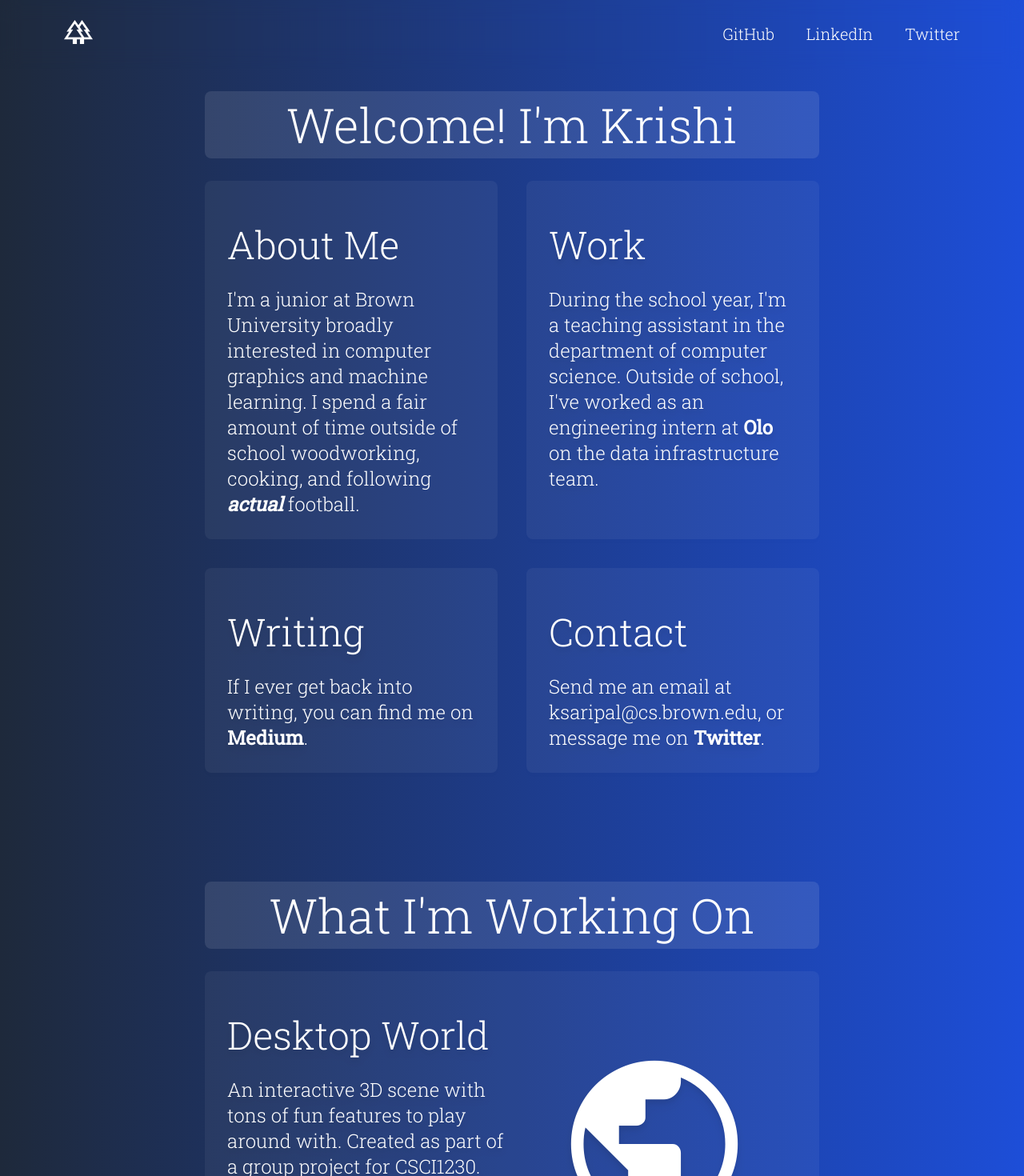
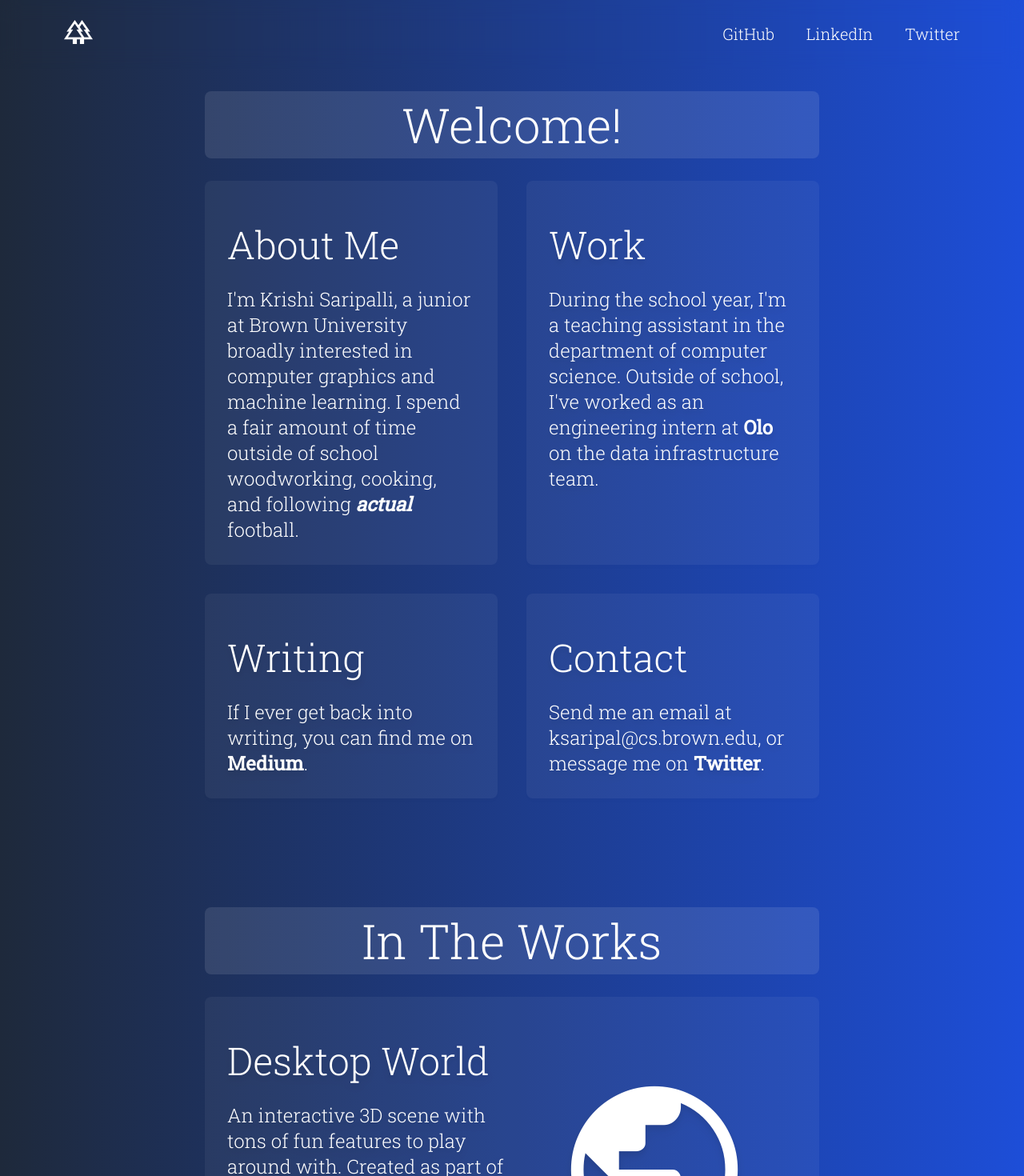
Before and after one commit to krishi-saripalli/krishidev, a React (Vite) app: page / in a window 1280 px wide. Shown: the top 1470 px of the page at 80% size. Built offline with nearby package versions, Linux system fonts and the light colour scheme.

Commit message:
edits to hover

```diff
--- a/src/App.jsx
+++ b/src/App.jsx
@@ -1,5 +1,4 @@
 import React from 'react'
-import HeroSection from './components/HeroSection';
 import NavBar from './components/NavBar';
 import MidSection from './components/MidSection';
 import Footer from './components/Footer';
--- a/src/components/HeroSection.jsx
+++ /dev/null
@@ -1,16 +0,0 @@
-import React from 'react'
-
-
-
-function HeroSection() {
-  return (
-    <div class='flex items-start justify-start'>
-        <div class="">
-              <span class="lg:leading-normal text-5xl lg:text-7xl leading-snug  py-5
-              "> CS at Brown, resident of the Golden State, lifelong coniferous tree lover.</span>
-        </div>
-  </div>
-  )
-}
-
-export default HeroSection
--- a/src/components/MidSection.jsx
+++ b/src/components/MidSection.jsx
@@ -3,13 +3,15 @@ import React from 'react'
 function MidSection() {
     return (
         <div className='py-7'>
-            <h1 className='text-center text-5xl md:text-6xl px-7 py-3 bg-opacity-10 bg-white rounded-lg col-span-1'>Welcome! I'm Krishi</h1>
+             <div className="md:hover:scale-105 md:transition md:duration-300 md:ease-out">
+                <h1 className='text-center text-4xl md:text-6xl px-7 py-3 bg-opacity-10 bg-white rounded-lg col-span-1'>Welcome!</h1>
+            </div>
             <div  className=" justify-center grid grid-row-2 md:grid-cols-2 gap-9 py-7">
                 <div  className="md:hover:scale-105 md:transition md:duration-300 md:ease-out bg-opacity-5 bg-white  rounded-lg p-5 md:p-7 row-span-1 md:col-span-1">
                     <div  className="text-4xl md:text-5xl py-7 ">About Me</div>
                     <div  className="text-lg md:text-2xl leading-snug ">
 
-                    I'm a junior at Brown University broadly interested
+                    I'm Krishi Saripalli, a junior at Brown University broadly interested
                     in computer graphics and machine learning.
                      I spend a fair amount of time
                      outside of school woodworking, cooking, and following
--- a/src/components/ProjSection.jsx
+++ b/src/components/ProjSection.jsx
@@ -4,7 +4,9 @@ import { GrGithub, GrLinkedinOption} from 'react-icons/gr';
 function ProjSection() {
     return (
         <div className='py-20'>
-            <h1 className='text-center text-5xl md:text-6xl px-7 py-3 bg-opacity-10 bg-white rounded-lg col-span-1'>What I'm Working On</h1>
+            <div className="md:hover:scale-105 md:transition md:duration-300 md:ease-out">
+                <h1 className='text-center text-4xl md:text-6xl px-7 py-3 bg-opacity-10 bg-white rounded-lg col-span-1 '>In The Works</h1>
+            </div>
             <div  className=" drop-shadow-lg justify-center grid grid-rows-2 gap-9 py-7">
 
                 <div  className=" grid grid-row-2 md:grid-cols-2 md:hover:scale-105 md:transition md:duration-300 md:ease-out bg-opacity-5 bg-white  rounded-lg p-5 md:p-7 row-span-1 md:col-span-1">
```
Also changed, not shown: 3 other files (tests, documents, lock files or other folders).
